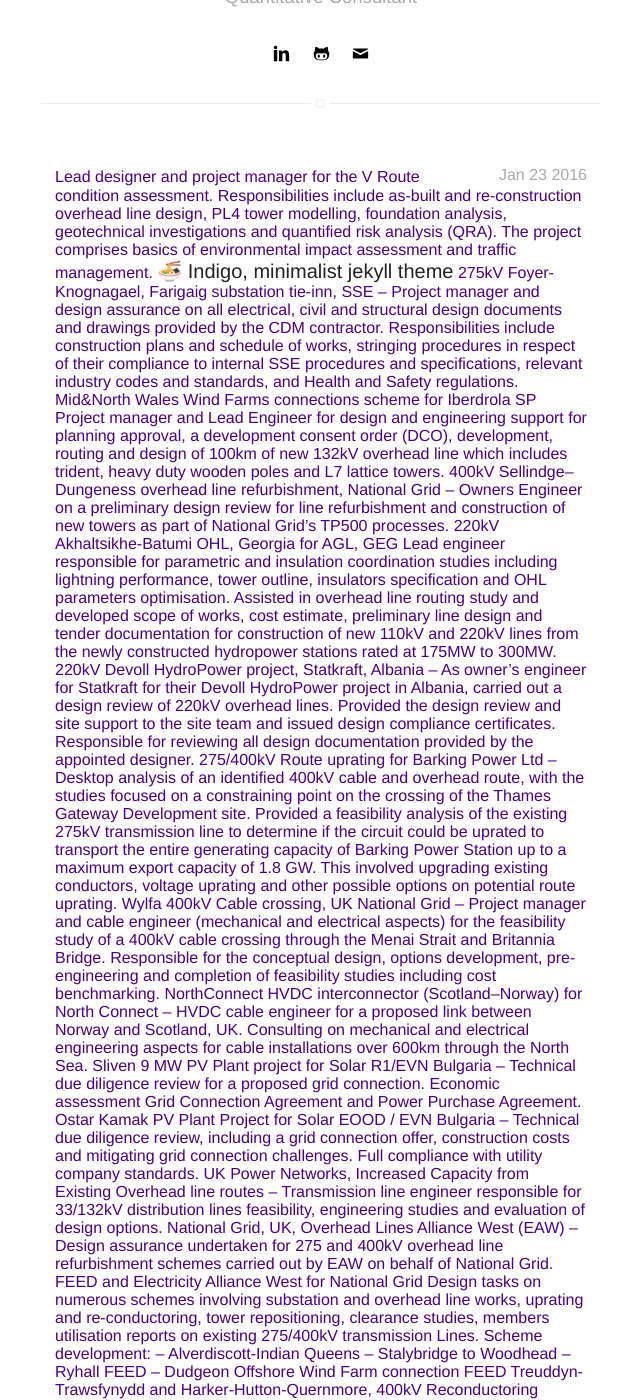
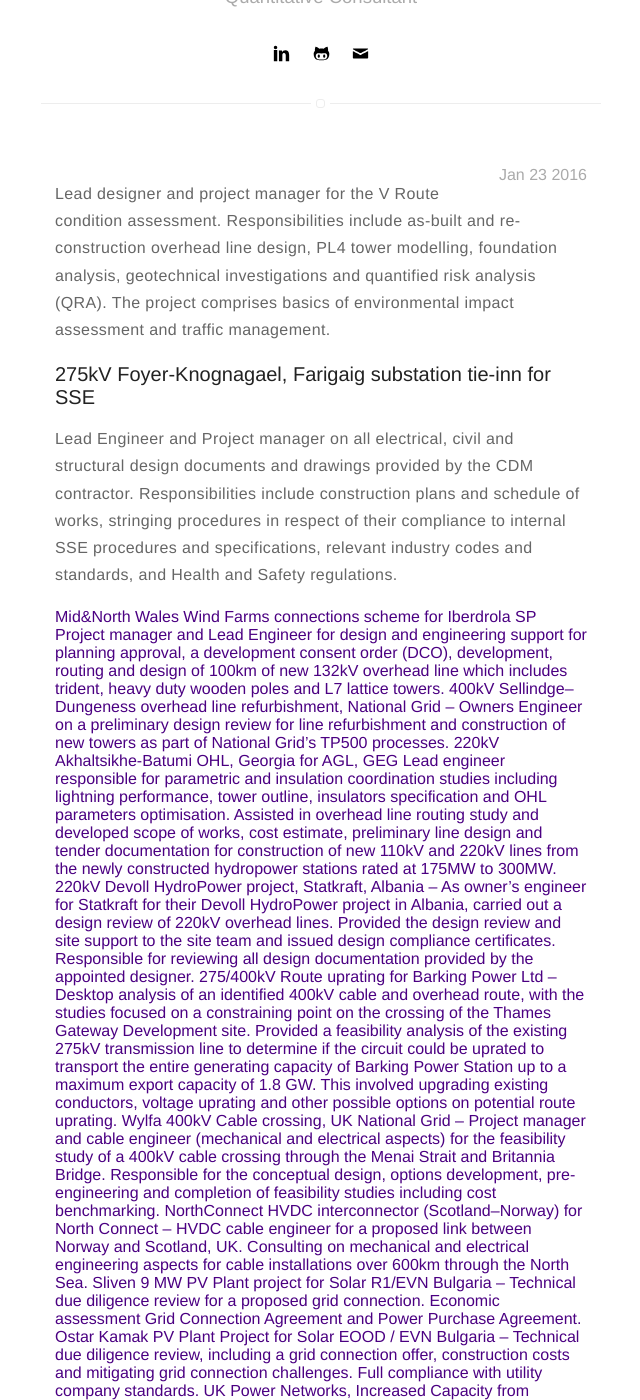
Before and after one commit to kryzhov/kryzhov.github.io, a Jekyll site: the page built from projects.html, in a window 1280 px wide and 1400 px high, scrolled down 351 px. Shown: the whole window, without its empty margins (319-959 px from the left). Built offline with Jekyll 4.4.1, drawn with Linux system fonts in a browser that asks for light colours; emoji names are drawn with the system emoji font; some of the changed text lies outside the part shown.

Commit message:
Update 6
Work on projects. Testing

```diff
--- a/projects.html
+++ b/projects.html
@@ -11,19 +11,19 @@
                         <time datetime="{{ post.date | date:"%d-%m-%Y" }}">{{ post.date | date: "%b %d %Y" }}</time></aside>
                     <h3 class="title">{{ 132kV V-Route condition assessment for Iberdrola and Scottish Power }}</h3>
 
-                    Lead designer and project manager for the V Route condition assessment.
+                    <p>Lead designer and project manager for the V Route condition assessment.
                     Responsibilities include as-built and re-construction overhead line design,
                     PL4 tower modelling, foundation analysis, geotechnical investigations and
                     quantified risk analysis (QRA). The project comprises basics of environmental
-                    impact assessment and traffic management.
+                    impact assessment and traffic management.</p>
+                    </aside>
 
-                    <h3 class="title">{{ post.title }}</h3>
-                    275kV Foyer-Knognagael, Farigaig substation tie-inn, SSE – Project manager
-                    and design assurance on all electrical, civil and structural design documents
-                    and drawings provided by the CDM contractor. Responsibilities include
+                    <h3 class="title">275kV Foyer-Knognagael, Farigaig substation tie-inn for SSE</h3>
+                    <p>Lead Engineer and Project manager on all electrical, civil and structural design
+                    documents and drawings provided by the CDM contractor. Responsibilities include
                     construction plans and schedule of works, stringing procedures in respect
                     of their compliance to internal SSE procedures and specifications,
-                    relevant industry codes and standards, and Health and Safety regulations.
+                    relevant industry codes and standards, and Health and Safety regulations.</p>
 
                     Mid&North Wales Wind Farms connections scheme for Iberdrola SP
                     Project manager and Lead Engineer for design and engineering support for
```
